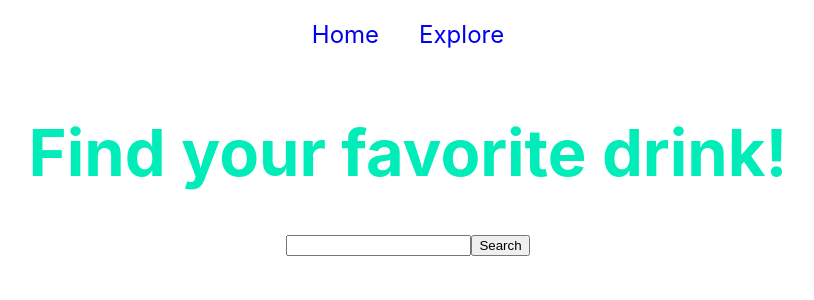
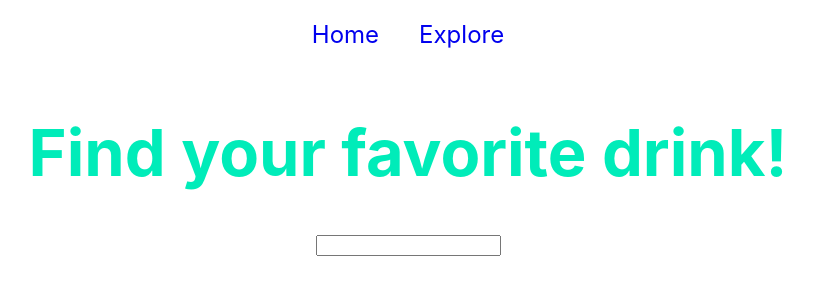
Before and after one commit to dllarsson/drink-app, a React (Create React App) app in the folder drink-app/: page /explore in a window 1280 px wide. Shown: the top 300 px of the page, without its empty margins (232-1046 px from the left). Built offline with nearby package versions, Linux system fonts and the light colour scheme.

Commit message:
search with useEffect indead of onClickevent

```diff
--- a/drink-app/src/components/Search.js
+++ b/drink-app/src/components/Search.js
@@ -1,4 +1,4 @@
-import React, { useState } from 'react';
+import React, { useState, useEffect } from 'react';
 import DrinksData from '../data/drinks.json';
 import ResultItem from './ResultItem';
 import '../styles/Search.css';
@@ -9,25 +9,50 @@ const Search = () => {
     const [resultItems, setResultItems] = useState();
 
     const handleChange = (e) => {
-        setSearchInput(e.target.value);
+        const searchString = e.target.value.toLowerCase();
+        setSearchInput(searchString);
+        console.log(searchInput);
     }
+    useEffect(() => {
 
-    const handleClick = (e) => {
-        const result = DrinksData.cocktails.filter((item) => item.name.includes(searchInput));
+        if (searchInput !== ""){
+            const result = DrinksData.cocktails.filter((item) => {
+                item.name = item.name.toLowerCase();
+                return item.name.includes(searchInput);
+            });
 
             setResultItems(result.map(item => <ResultItem
                                                         src={item.image}
                                                         name={item.name}
                                                         key={item.name}
                                                     />));
-                                                console.log(result);
         }
+    }, [searchInput])
+
+    /* Jag har kommenterat ut koden här för att man skulle använda sig av useEffect så jag
+       valde att använda den med att söka varje gång man gör ändring i sökfältet istället för knapptryck.
+       Sämre prestanda på appen men funkar bra på denna lilla app.
+       Men knappfunktionen funkar bra om man vill använda den också.
+    */
+
+    // const handleClick = (e) => {
+    //     const result = DrinksData.cocktails.filter((item) => {
+    //         item.name = item.name.toLowerCase();
+    //         return item.name.includes(searchInput);
+    //     });
+
+    //     setResultItems(result.map(item => <ResultItem
+    //                                                 src={item.image}
+    //                                                 name={item.name}
+    //                                                 key={item.name}
+    //                                             />));
+    // }
 
     return (
         <div>
             <div id="search">
                 <input onChange={handleChange} />
-                <button onClick={handleClick}>Search</button>
+                {/* <button onClick={handleClick}>Search</button> */}
             </div>
             <div className="results">
                 {resultItems && resultItems.length === 0 ? <p>No drink with that name was found...</p> : resultItems}
--- a/drink-app/src/pages/home.js
+++ b/drink-app/src/pages/home.js
@@ -8,7 +8,7 @@ const Home = () => {
             <NavBar />
             <h1>Welcome to The Cocktail Explorer!</h1>
             <img
-                src="https://images.all-free-download.com/images/graphiclarge/cocktail_of_highdefinition_picture_five_166470.jpg" alt="img of cocktails" />
+                src="https://cdn.discordapp.com/attachments/711173631555797015/724534134935912448/doodle-sketch-cocktails-alcohol-drinks-glass_53562-3210.jpg" alt="img of cocktails" />
         </div>
     )
 }
```
Lines whose indentation alone changed are shown as unchanged.
